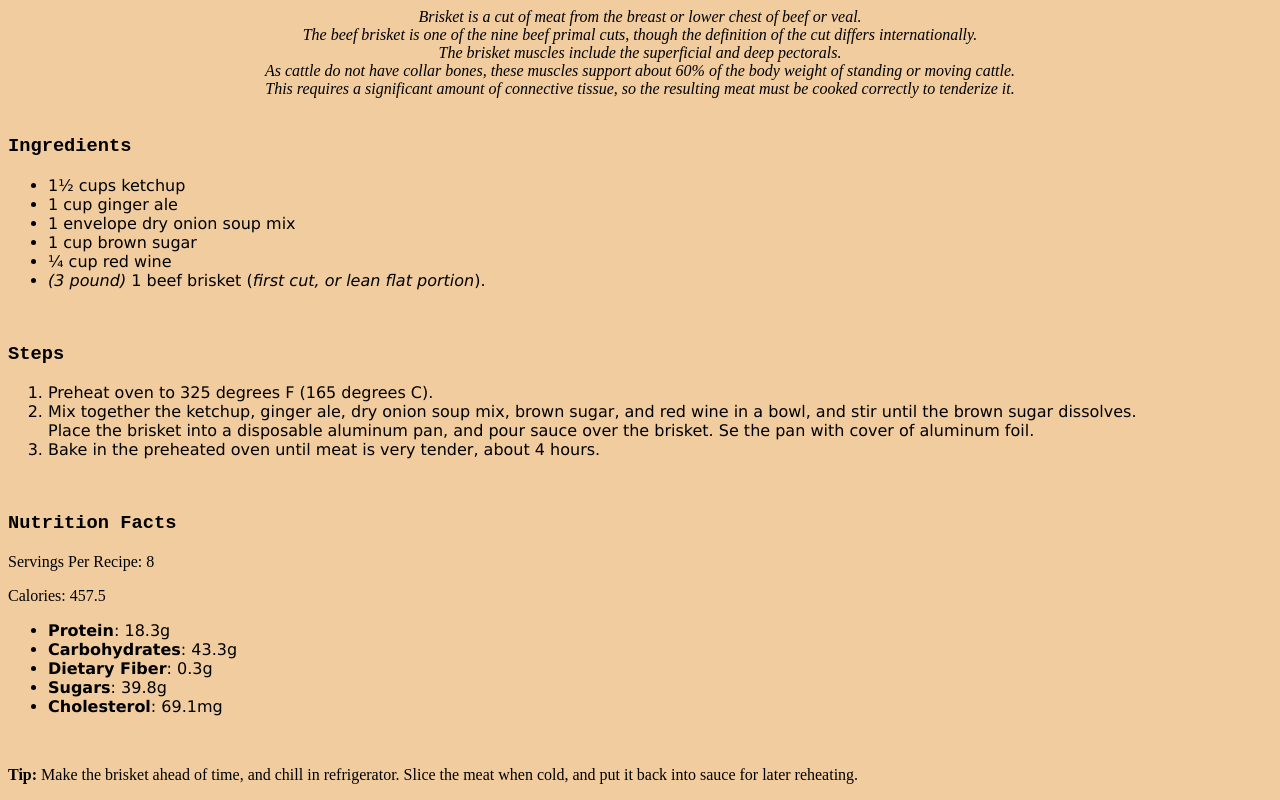
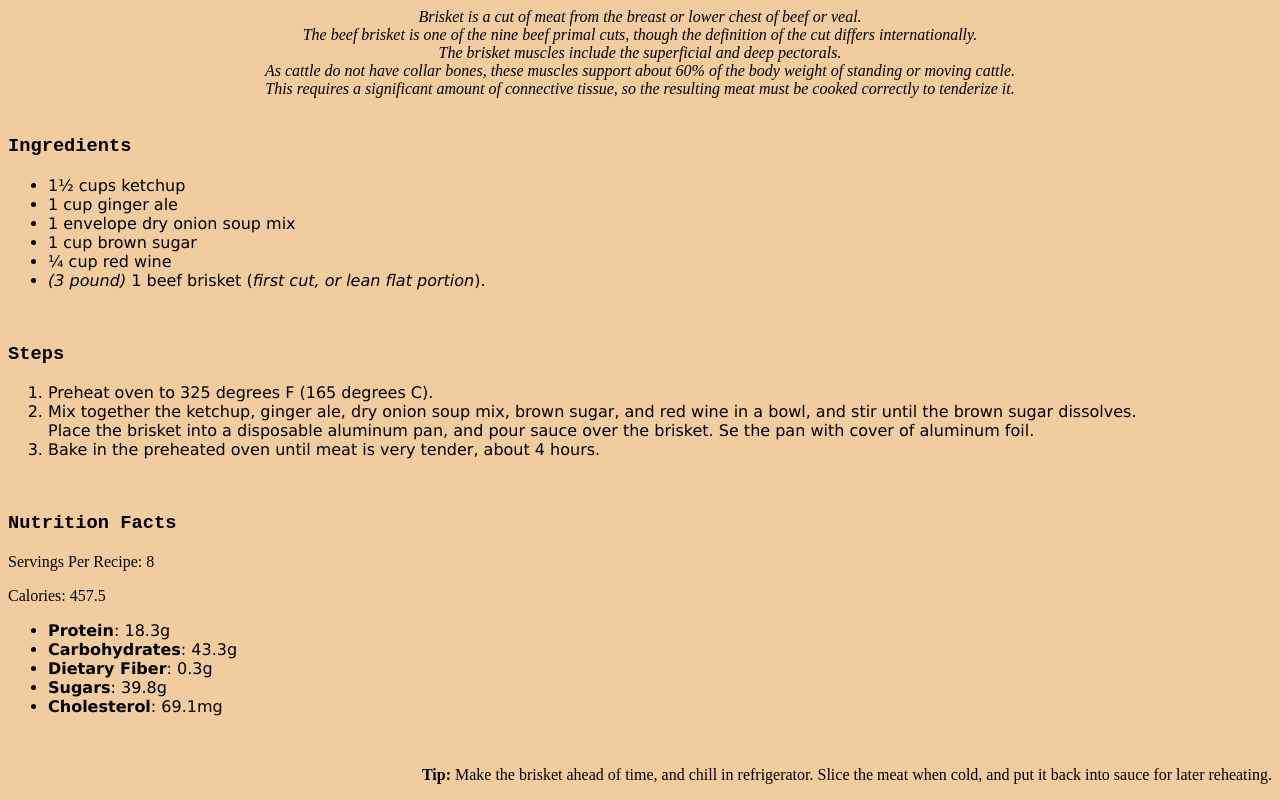
Before and after one commit to ColonelK9/odin-recipes, a plain HTML site: page recipes/brisket.html in a window 1280 px wide. Shown: the part 466-1266 px from the top of the page. Drawn offline with Linux system fonts and the light colour scheme.

Commit message:
change background, font, and position of paragraphs

```diff
--- a/styles.css
+++ b/styles.css
@@ -6,6 +6,7 @@ html{
 .source:hover {
     background: #ff0808;
 }
+
 
 a {
     outline: none;
@@ -44,3 +45,7 @@ img {
     width: 678px;
     height: auto;
 }
+
+p.notes {
+    text-align: right;
+}
```
